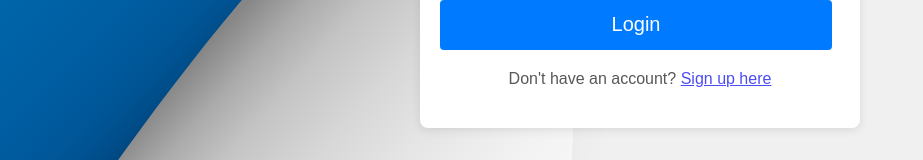
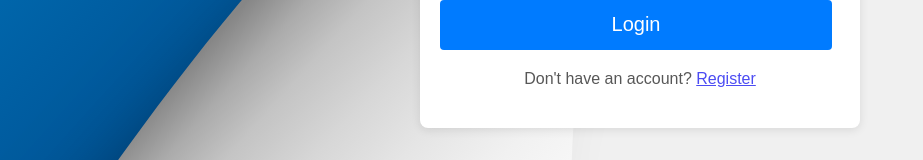
Before and after one commit to monalisasabina/PH-4-PROJECT-TOOLS-MANAGEMENT, a React (Vite) app in the folder client/: page /login in a window 1280 px wide. Shown: the part 362-522 px from the top of the page, without its empty margins (0-923 px from the left). Built offline with nearby package versions, Linux system fonts and the light colour scheme.

Commit message:
removed a folder

```diff
--- a/client/src/Pages/Login.jsx
+++ b/client/src/Pages/Login.jsx
@@ -71,7 +71,7 @@ const Login = ({ setIsLoggedIn }) => {
         </button>
         {/* Link to the signup page */}
       <p>
-        Don't have an account? <Link to="/signup">Sign up here</Link>
+        Don't have an account? <Link to="/signup">Register</Link>
       </p>
       </form>
 
--- a/client/src/routes.jsx
+++ b/client/src/routes.jsx
@@ -8,7 +8,6 @@ import Employees from "./Pages/Employees";
 import App from "./App";
 import Login from "./Pages/Login";
 import Signup from "./Pages/signup"; // Import the Signup component
-import PrivateRoutes from "./components/PrivateRoutes";
 
 
 const routes = [
```
Also changed, not shown: 1 other file (tests, documents, lock files or other folders).
